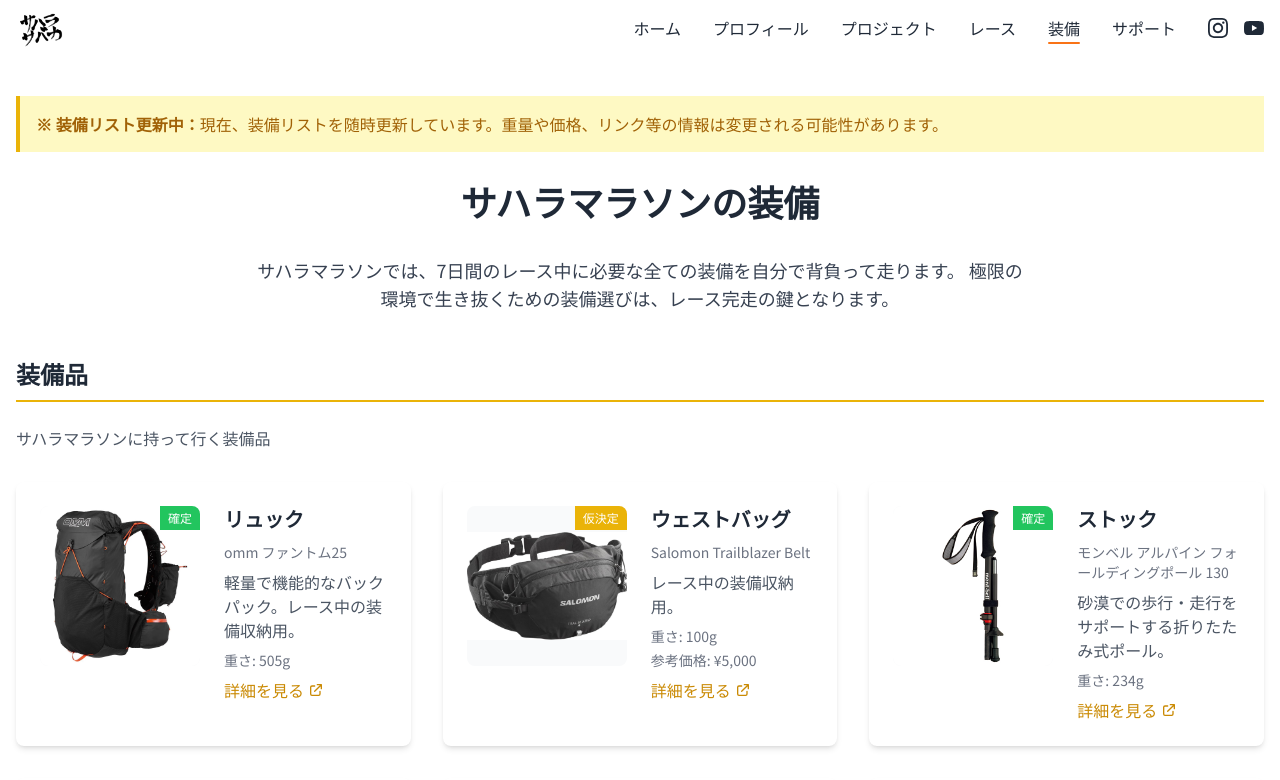
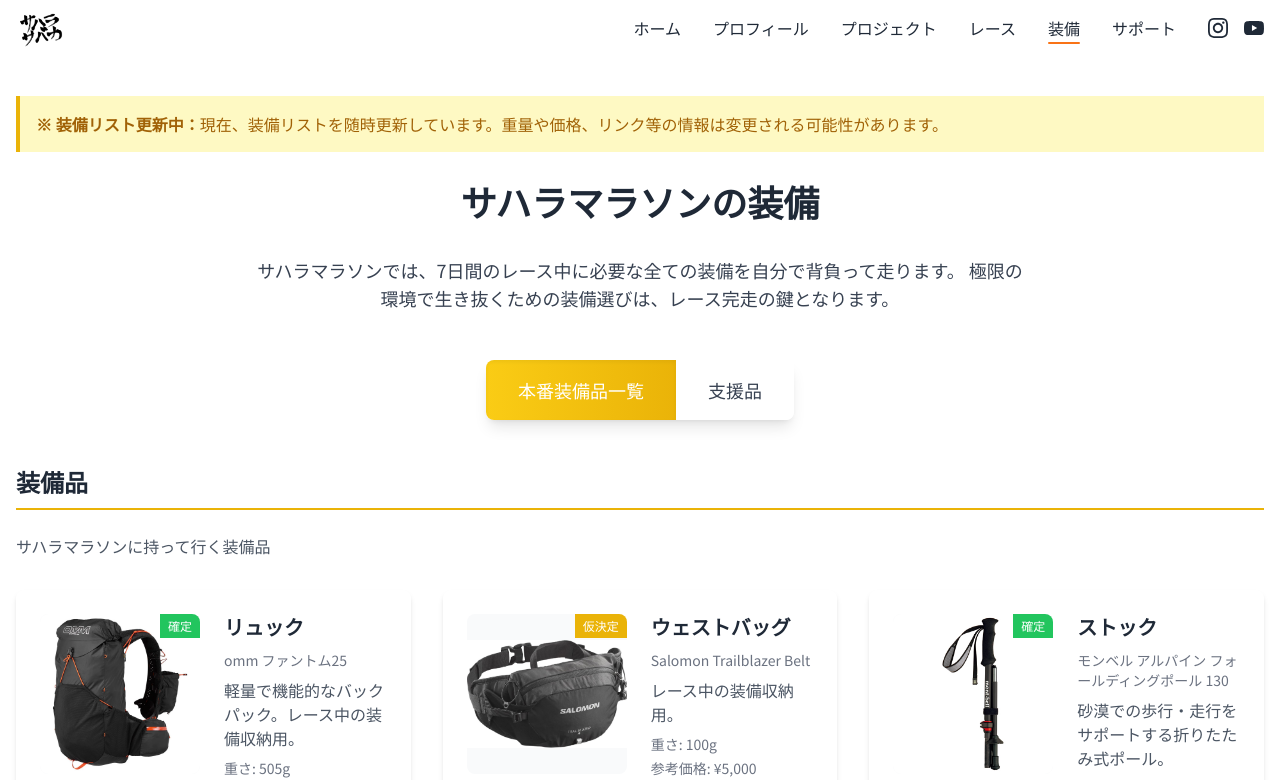
Before and after one commit to isaka1022/saharasabaka, a React (Create React App) app: page /equipments in a window 1280 px wide. Shown: the top 780 px of the page. Built offline with nearby package versions, Linux system fonts and the light colour scheme.

Commit message:
支援品を追加

```diff
--- a/src/pages/EquipmentsPage.tsx
+++ b/src/pages/EquipmentsPage.tsx
@@ -59,8 +59,7 @@
 };
 
 const EquipmentsPage: React.FC = () => {
-  // タブ切り替えのstateは一時的に不要
-  // const [activeTab, setActiveTab] = useState<'bringing' | 'supported'>('bringing');
+  const [activeTab, setActiveTab] = useState<'bringing' | 'supported'>('bringing');
 
   // 持って行く装備
   const bringingEquipments: EquipmentCategory[] = [
@@ -575,7 +574,7 @@
         極限の環境で生き抜くための装備選びは、レース完走の鍵となります。
       </p>
 
-      {/* タブ切り替えを一時的に削除
+      {/* タブ切り替えを一時的に削除 */}
       <div className="flex justify-center mb-12">
         <div className="inline-flex rounded-lg shadow-lg overflow-hidden" role="group">
           <button
@@ -602,10 +601,11 @@
           </button>
         </div>
       </div>
-      */}
 
-      {/* 持って行く装備を常に表示 */}
-      {bringingEquipments.map((category, categoryIndex) => (
+
+      {/* 持って行く装備を条件付きで表示 */}
+      {activeTab === 'bringing' && (
+        bringingEquipments.map((category, categoryIndex) => (
           <section key={categoryIndex} className="mb-16">
             <h2 className="text-2xl font-bold mb-6 pb-2 border-b-2 border-yellow-500">{category.title}</h2>
             <p className="text-gray-600 mb-8">{category.description}</p>
@@ -689,9 +689,10 @@
               ))}
             </div>
           </section>
-      ))}
+        ))
+      )}
 
-      {/* 支援品関連のコードを一時的にコメントアウト
+      {/* 支援品関連のコードを一時的にコメントアウト */}
       {activeTab === 'supported' && (
         <>
           <section className="mb-16">
@@ -804,7 +805,7 @@
           </section>
         </>
       )}
-      */}
+
     </div>
   );
 };
```
Lines whose indentation alone changed are shown as unchanged.
